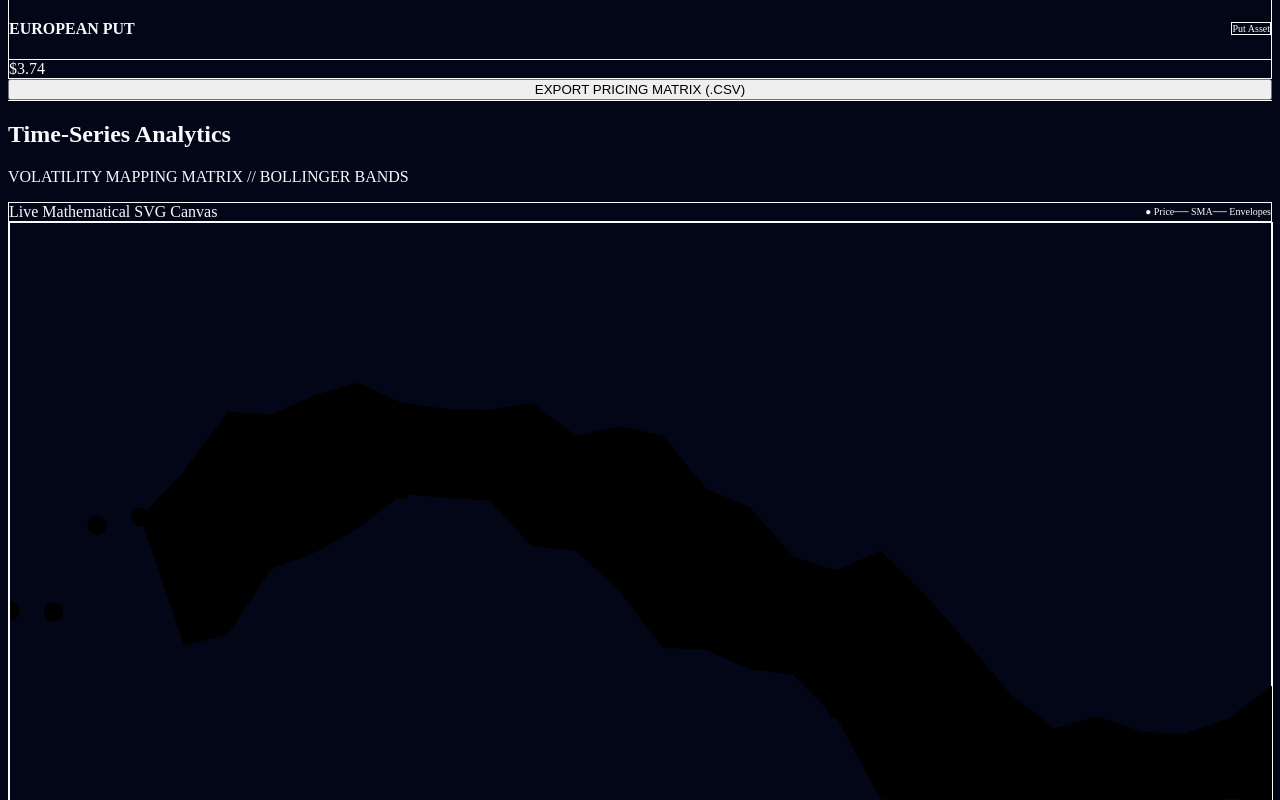
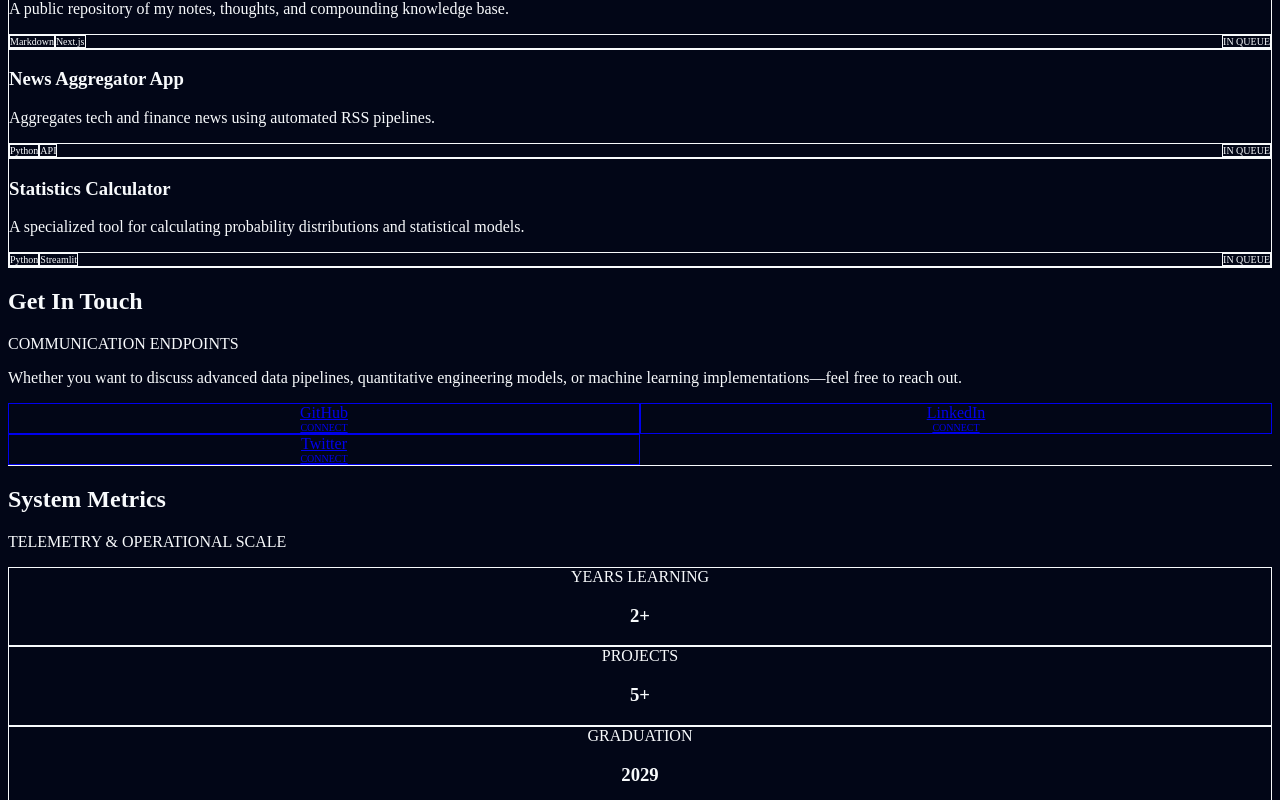
Before and after one commit to krishaanshsaxena/krishaansh-portfolio, a Next.js app: page / in a window 1280 px wide. Shown: the part 2060-2860 px from the top of the page. Built offline with nearby package versions, Linux system fonts and the light colour scheme.

Commit message:
debug: temporarily isolated home widgets to identify layout breach

```diff
--- a/app/page.tsx
+++ b/app/page.tsx
@@ -19,10 +19,16 @@ export default function HomePage() {
       <About />
       <Skills />
       <Timeline />
+
+    {/*
       <BayesWidget />
       <BlackScholesWidget />
+    */}
+
       {/* 2. Mount Time-Series Volatility Indicator Chart */}
-      <BollingerWidget />
+
+     {/* <BollingerWidget /> */}
+
       <ProjectsPreview />
       <Education />
       <FutureProjects />
```
